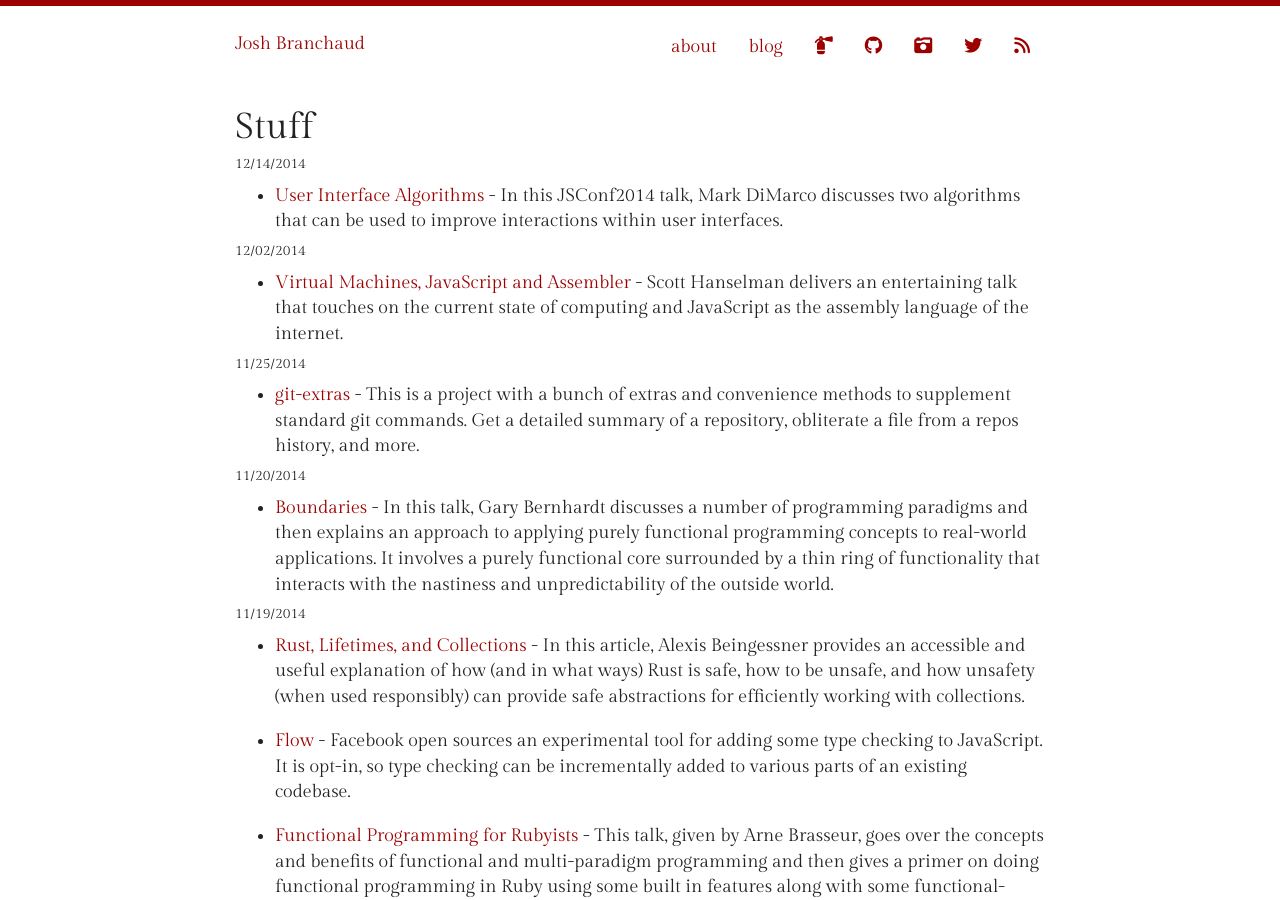
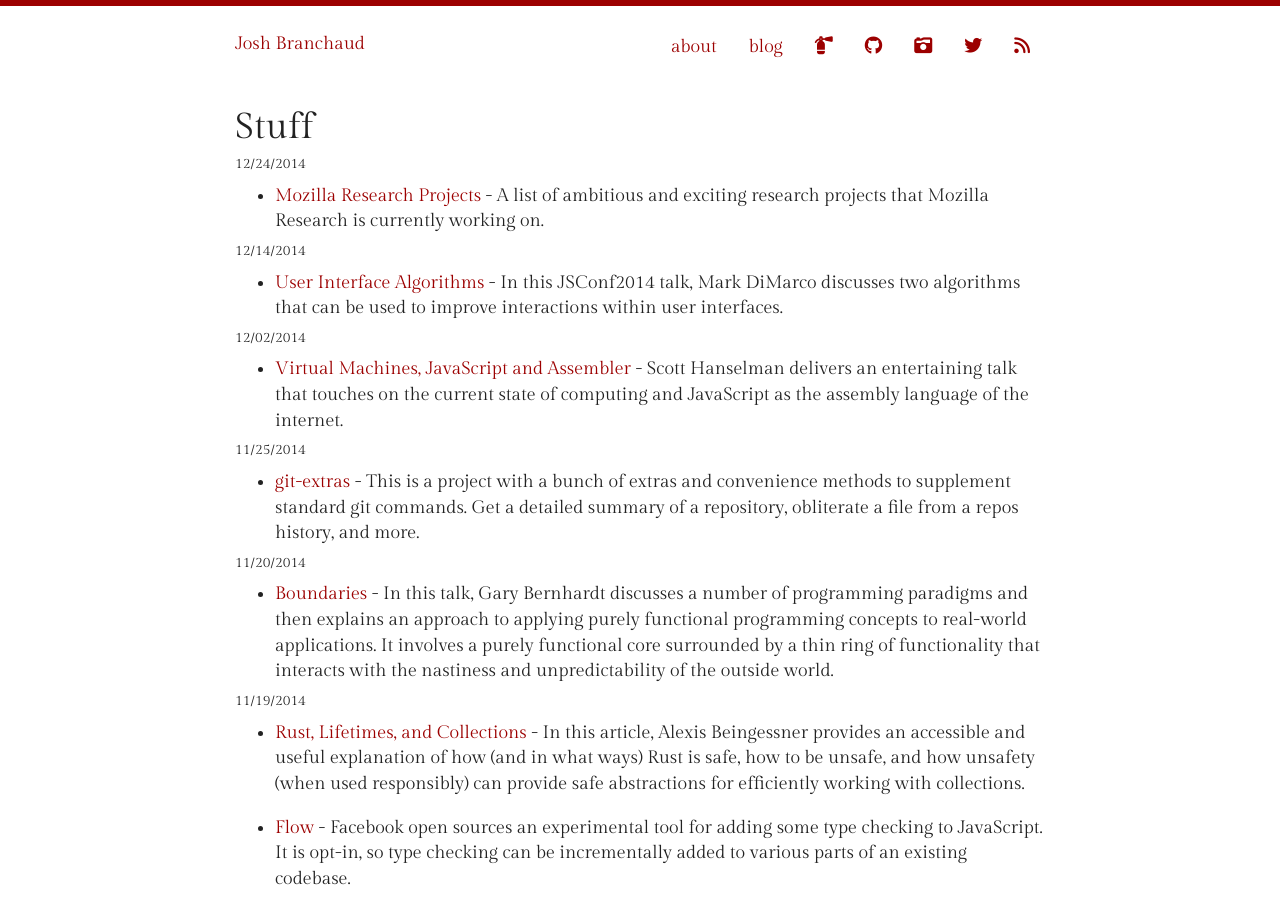
Before and after one commit to jbranchaud/blog, a Jekyll site: the page built from stuff.md, in a window 1280 px wide and 900 px high. Built offline with Jekyll 4.4.1, drawn with Linux system fonts in a browser that asks for light colours; nearby versions of some CDN libraries; library files that are not in the unit come from our copies.

Commit message:
Add more stuff.

```diff
--- a/stuff.md
+++ b/stuff.md
@@ -4,6 +4,12 @@ title: Stuff by Josh Branchaud
 ---
 
 # Stuff
+
+##### 12/24/2014
+
+- [Mozilla Research Projects](https://www.mozilla.org/en-US/research/projects/)
+  \- A list of ambitious and exciting research projects that Mozilla
+  Research is currently working on.
 
 ##### 12/14/2014
 
```
